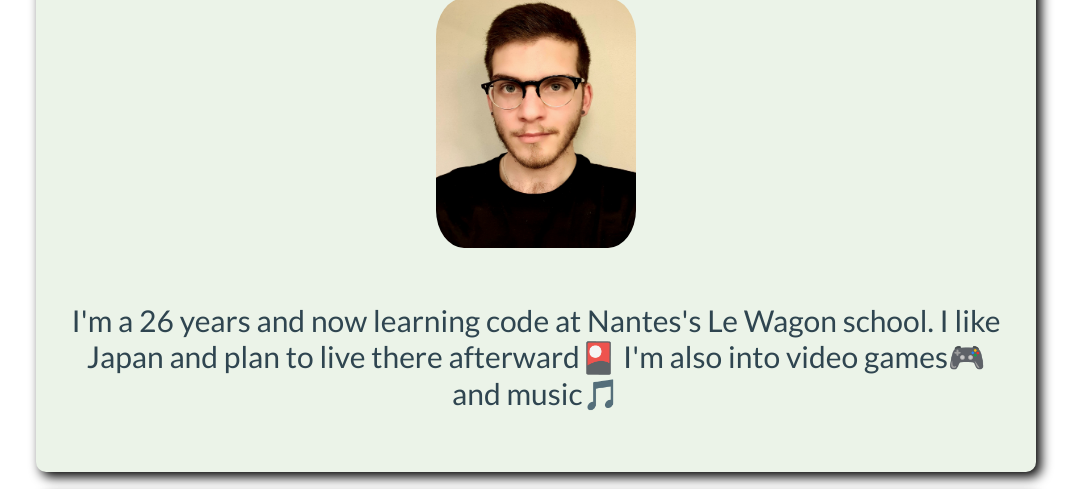
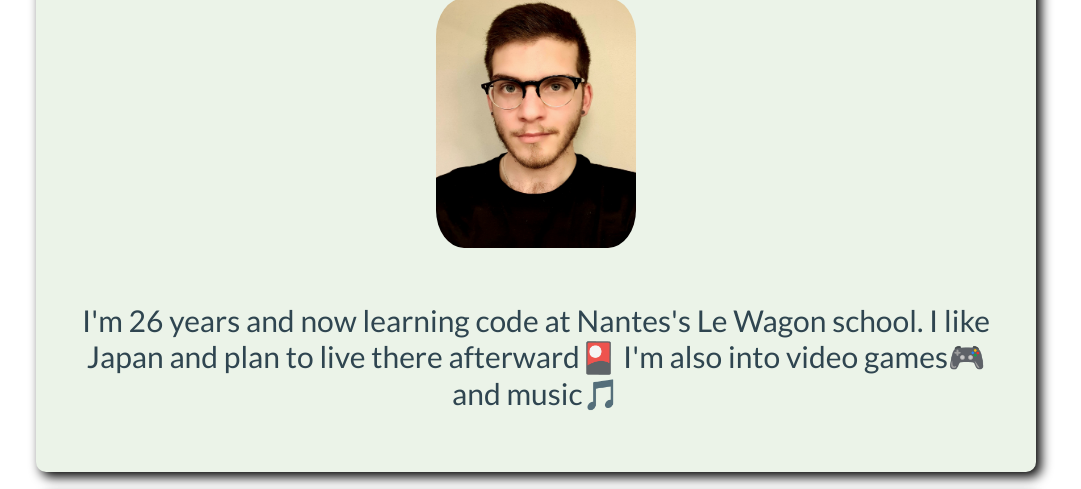
Before and after one commit to Admigi/profile, a plain HTML site: page index.html in a window 1280 px wide. Shown: the part 123-612 px from the top of the page, without its empty margins (104-1185 px from the left). Drawn offline with Linux system fonts and the light colour scheme.

Commit message:
Update index.html

```diff
--- a/index.html
+++ b/index.html
@@ -18,7 +18,7 @@
       </h1>
       <img src="images/20201227_014324[1456].jpg" alt="My gig's pic" id="profile-pic">
       <p>
-        I'm a 26 years and now learning code at Nantes's Le Wagon school. I like Japan and plan to live there afterward🎴 I'm also into video games🎮 and music🎵
+        I'm 26 years and now learning code at Nantes's Le Wagon school. I like Japan and plan to live there afterward🎴 I'm also into video games🎮 and music🎵
       </p>
     </div>
 
```
